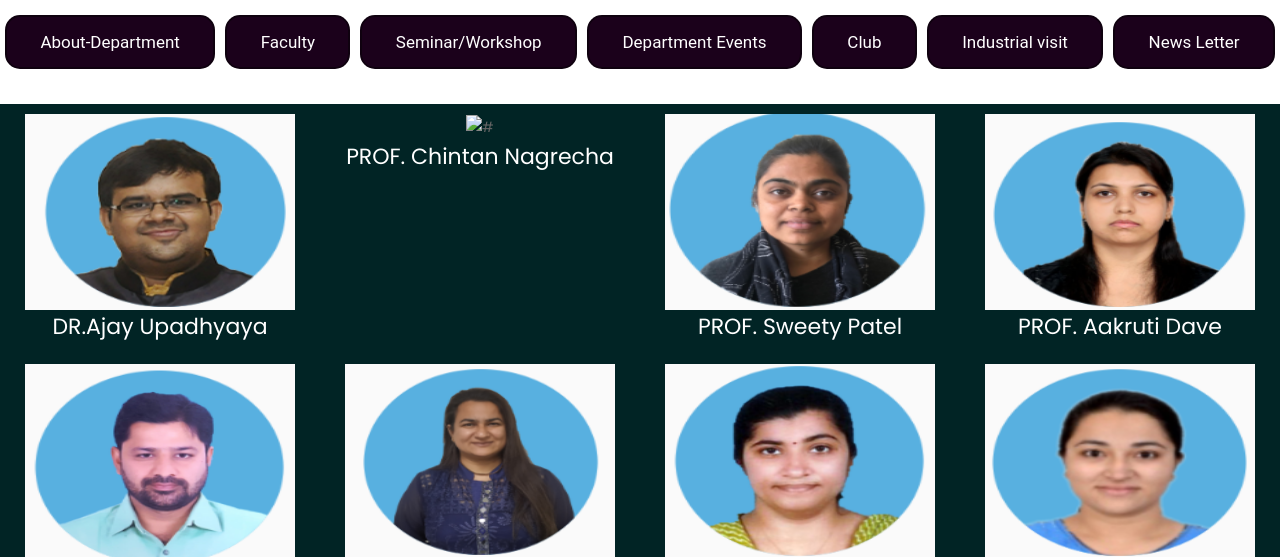
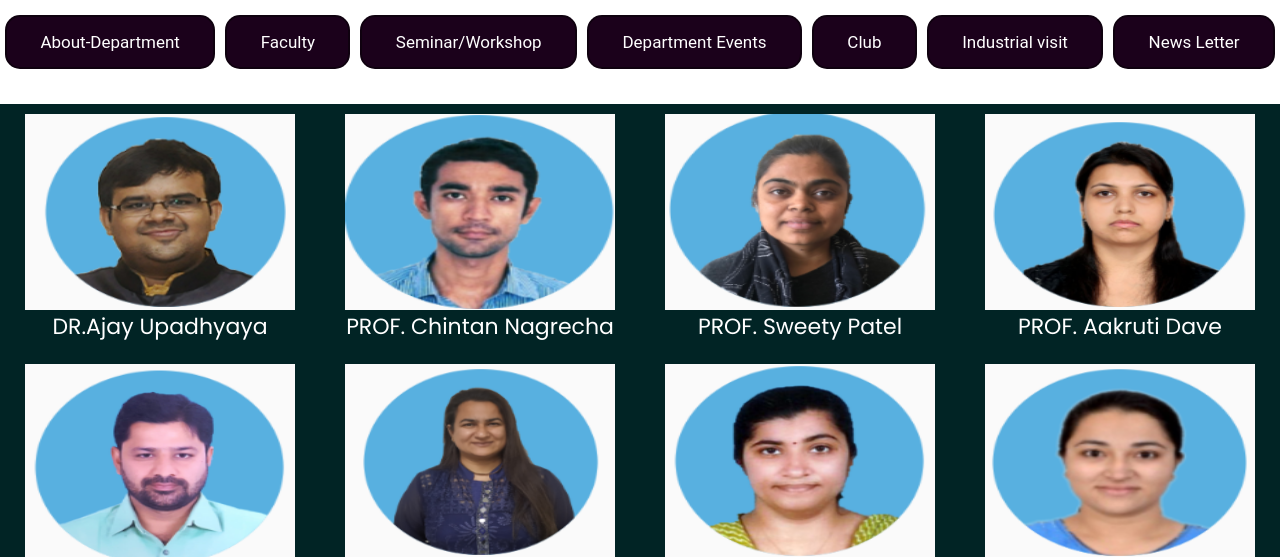
Before and after one commit to kirtan1608/aitweb, a plain HTML site: page faculty.html in a window 1280 px wide. Shown: the part 267-824 px from the top of the page. Drawn offline with nearby package versions, Linux system fonts and the light colour scheme; a web font is replaced by a local one.

Commit message:
Update faculty.html

```diff
--- a/faculty.html
+++ b/faculty.html
@@ -134,7 +134,7 @@
                     <h2 style="color:white;">DR.Ajay Upadhyaya</h2>
                   </div>
                   <div class="column" style="background-color:#012425;">
-                    <img  style="width: 90% ;height: 85%;" src="img/chintu.PNG" alt="#"/>
+                    <img  style="width: 90% ;height: 85%;" src="img/chintan.PNG" alt="#"/>
                     <h2 style="color:white;">PROF. Chintan Nagrecha</h2>
                   </div>
                 <div class="column" style="background-color:#012425;">
```
